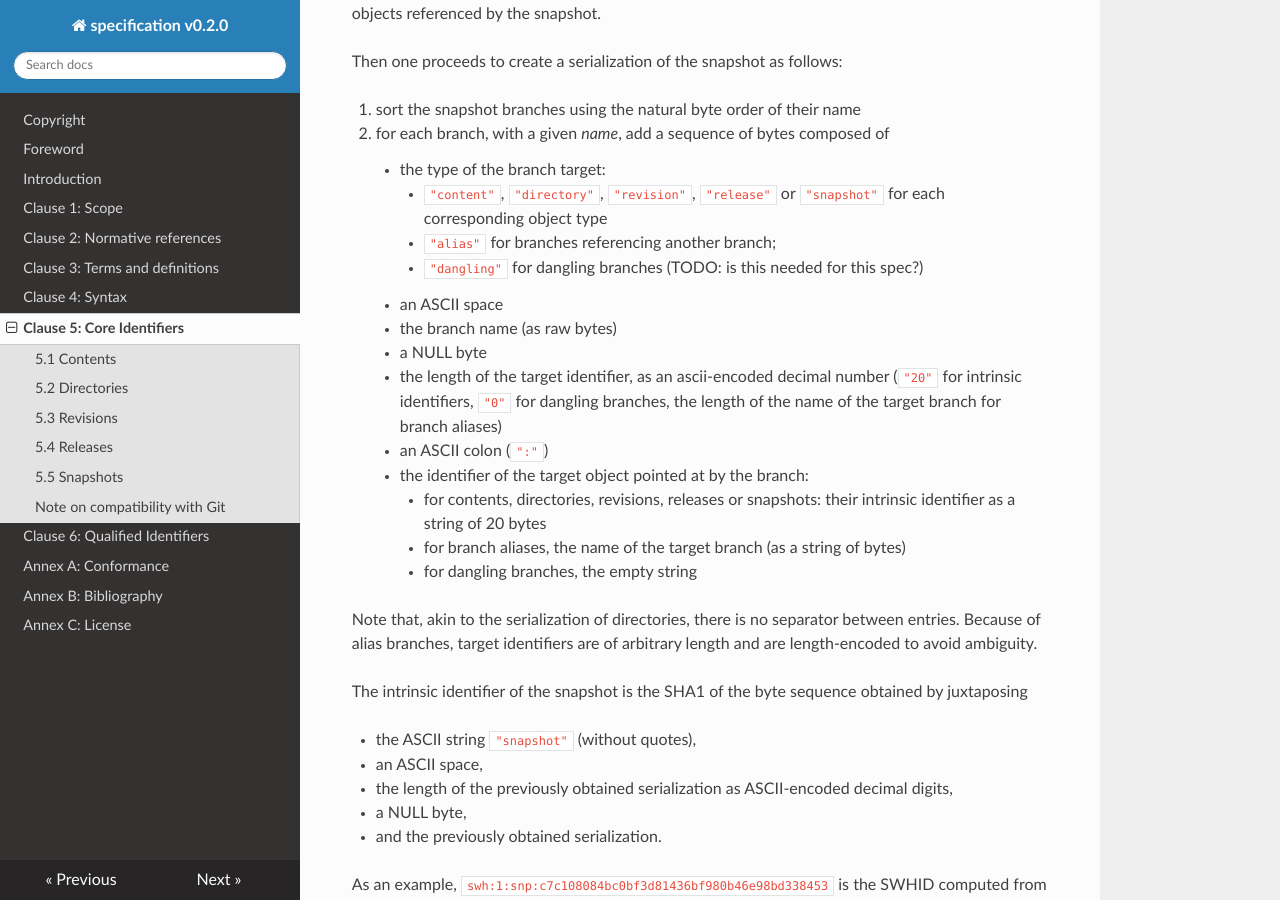
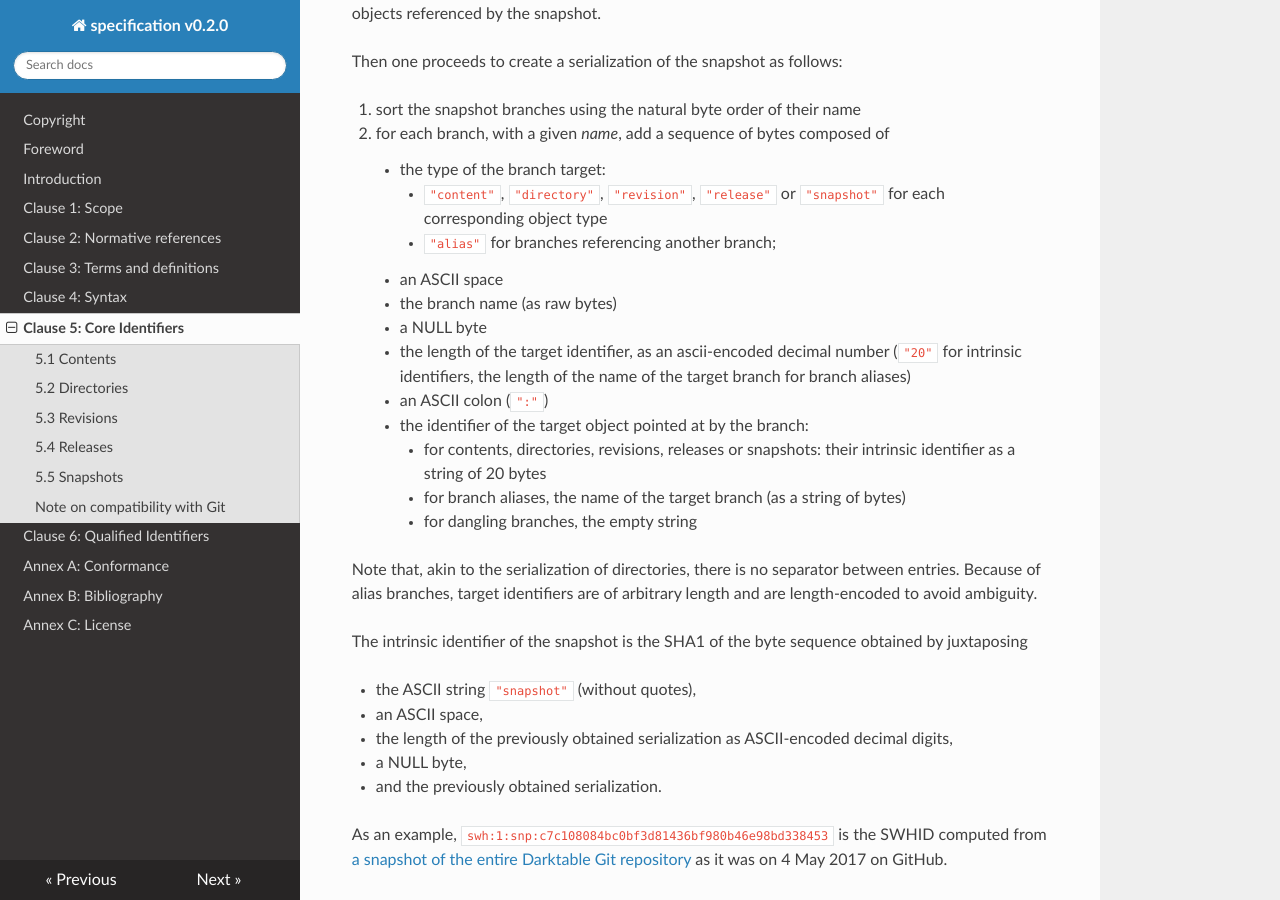
Before and after one commit to swhid/specification, an MkDocs documentation site: the page built from Chapters/5_Core_identifiers.md, in a window 1280 px wide and 900 px high, scrolled down 6384 px. Built offline with MkDocs 1.6.1, drawn with Linux system fonts in a browser that asks for light colours; nearby versions of some CDN libraries.

Commit message:
spec/snapshot: remove reference to dangling branches

```diff
--- a/Chapters/5_Core_identifiers.md
+++ b/Chapters/5_Core_identifiers.md
@@ -216,13 +216,10 @@ Then one proceeds to create a serialization of the snapshot as follows:
     - the type of the branch target:
      	 - `"content"`, `"directory"`, `"revision"`, `"release"` or `"snapshot"` for each corresponding object type
      	 - `"alias"` for branches referencing another branch;
-     	 - `"dangling"` for dangling branches (TODO: is this needed for this spec?)
     - an ASCII space
     - the branch name (as raw bytes)
     - a NULL byte
-    - the length of the target identifier, as an ascii-encoded decimal number
-      (`"20"` for intrinsic identifiers, `"0"` for dangling
-      branches, the length of the name of the target branch for branch aliases)
+    - the length of the target identifier, as an ascii-encoded decimal number (`"20"` for intrinsic identifiers, the length of the name of the target branch for branch aliases)
     - an ASCII colon (`":"`)
     - the identifier of the target object pointed at by the branch:
      	- for contents, directories, revisions, releases or snapshots: their intrinsic
```
